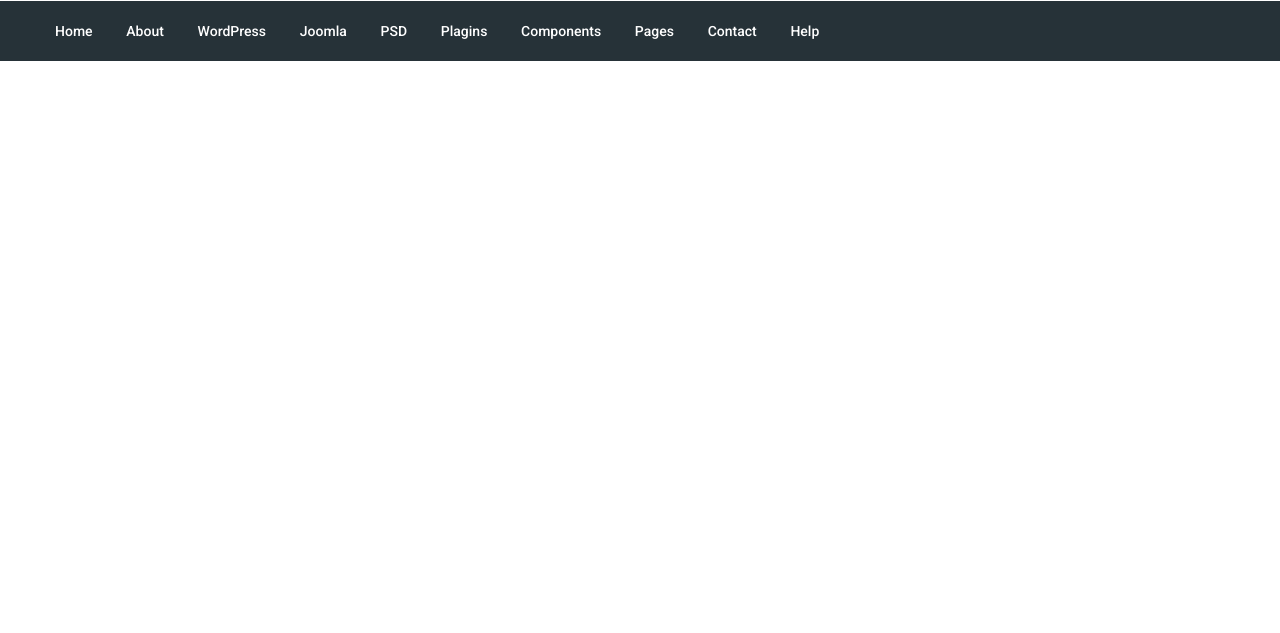
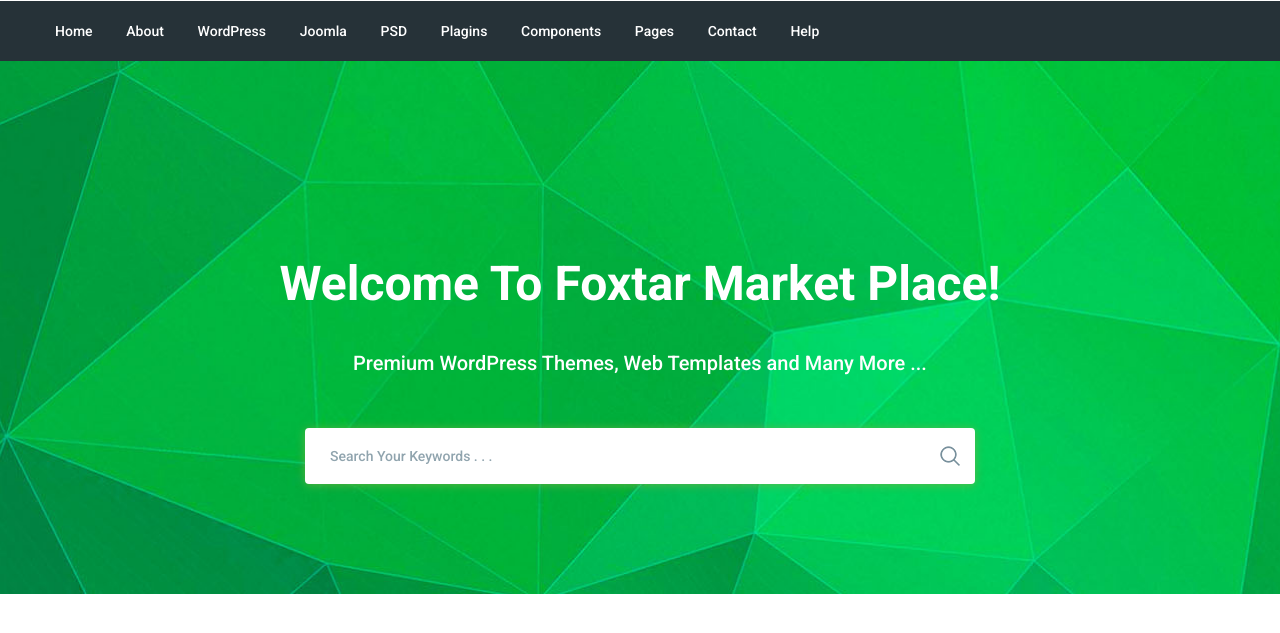
Before and after one commit to AlyonaMack/moderno, a website: page app/index.html in a window 1280 px wide. Shown: the part 89-722 px from the top of the page. Drawn offline with nearby package versions, Linux system fonts and the light colour scheme; files that its build step writes are made by us from their sources.

Commit message:
added search section

```diff
--- a/app/index.html
+++ b/app/index.html
@@ -50,7 +50,23 @@
          </div>
       </div>
    </div>
-   <div class="box"></div>
+
+   <section class="search" style=" background-image: url(img/search-bg.jpg);">
+      <div class="container">
+         <div class="search__inner">
+            <h1 class="search__inner-title">Welcome To Foxtar Market Place!</h1>
+            <p class="search__inner-text">Premium WordPress Themes, Web Templates and Many More ...</p>
+            <div class="search__inner-form">
+               <form action="">
+                  <input type="text" placeholder="Search Your Keywords . . ." required>
+                  <button type="submit">
+                     <img src="img/icons/search-btn.png" alt="">
+                  </button>
+               </form>
+            </div>
+         </div>
+      </div>
+   </section>
    <script src="https://ajax.googleapis.com/ajax/libs/jquery/3.5.1/jquery.min.js"></script>
    <script src="js/libs.min.js"></script>
    <script src="js/main.js"></script>
--- a/app/scss/style.scss
+++ b/app/scss/style.scss
@@ -55,3 +55,64 @@
       color: #fff;
    }
 }
+
+.search {
+   min-height: 533px;
+
+   background-repeat: no-repeat;
+   background-size: cover;
+   background-position: center;
+}
+.search__inner {
+   padding: 155px 0 100px;
+   text-align: center;
+   color: #fff;
+   &-title {
+      margin-bottom: 28px;
+      font-size: 48px;
+      line-height: 72px;
+      font-weight: 600;
+   }
+   &-text {
+      margin-bottom: 50px;
+      font-size: 20px;
+      line-height: 30px;
+      font-weight: 500;
+   }
+   &-form {
+      max-width: 670px;
+      width: 100%;
+      margin: 0 auto;
+      position: relative;
+      input {
+         display: block;
+         width: 100%;
+         box-shadow: 0px 1px 10px 0px rgba(124, 178, 64, 0.75);
+         border-radius: 4px;
+         height: 56px;
+         border: none;
+         font-size: 14px;
+         font-weight: 500;
+         outline: none;
+         padding-left: 25px;
+         padding-right: 60px;
+
+         &:focus {
+            border: 1px solid $text;
+         }
+         &::placeholder {
+            color: #90a4ae;
+            font-weight: 500;
+         }
+      }
+      button {
+         position: absolute;
+         width: 21px;
+         height: 21px;
+         right: 20px;
+         top: 17px;
+         border: none;
+         background-color: transparent;
+      }
+   }
+}
```
Also changed, not shown: app/img/icons/search-btn.png (added), app/img/search-bg.jpg (added).
